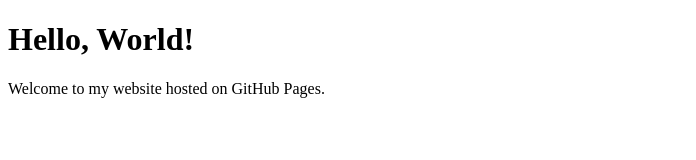
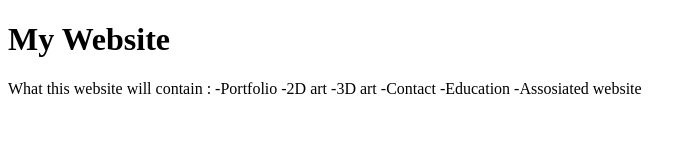
Before and after one commit to Strell0n-IZ/Strell0n-IZ.github.io, a plain HTML site: page index.html in a window 1280 px wide. Shown: the whole page, without its empty margins (0-696 px from the left). Drawn offline with Linux system fonts and the light colour scheme.

Commit message:
Preperations

```diff
--- a/index.html
+++ b/index.html
@@ -1,10 +1,17 @@
 <!DOCTYPE html>
 <html>
 <head>
-  <title>Welcome to My Website</title>
+  <title>Irina.z Portfolio Website</title>
 </head>
 <body>
-  <h1>Hello, World!</h1>
-  <p>Welcome to my website hosted on GitHub Pages.</p>
+  <h1>My Website</h1>
+  <p>What this website will contain :
+    -Portfolio
+     -2D art
+     -3D art
+    -Contact
+    -Education
+    -Assosiated website
+  </p>
 </body>
 </html>
```
